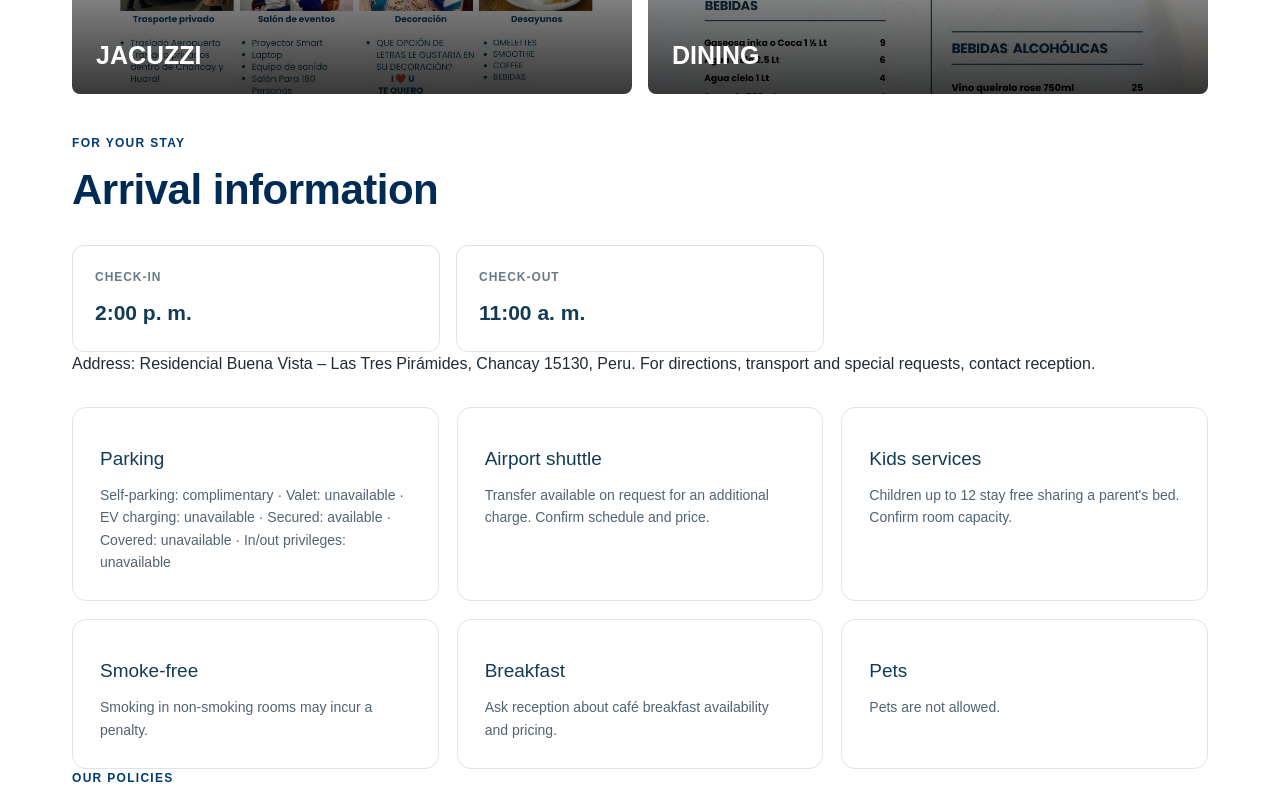
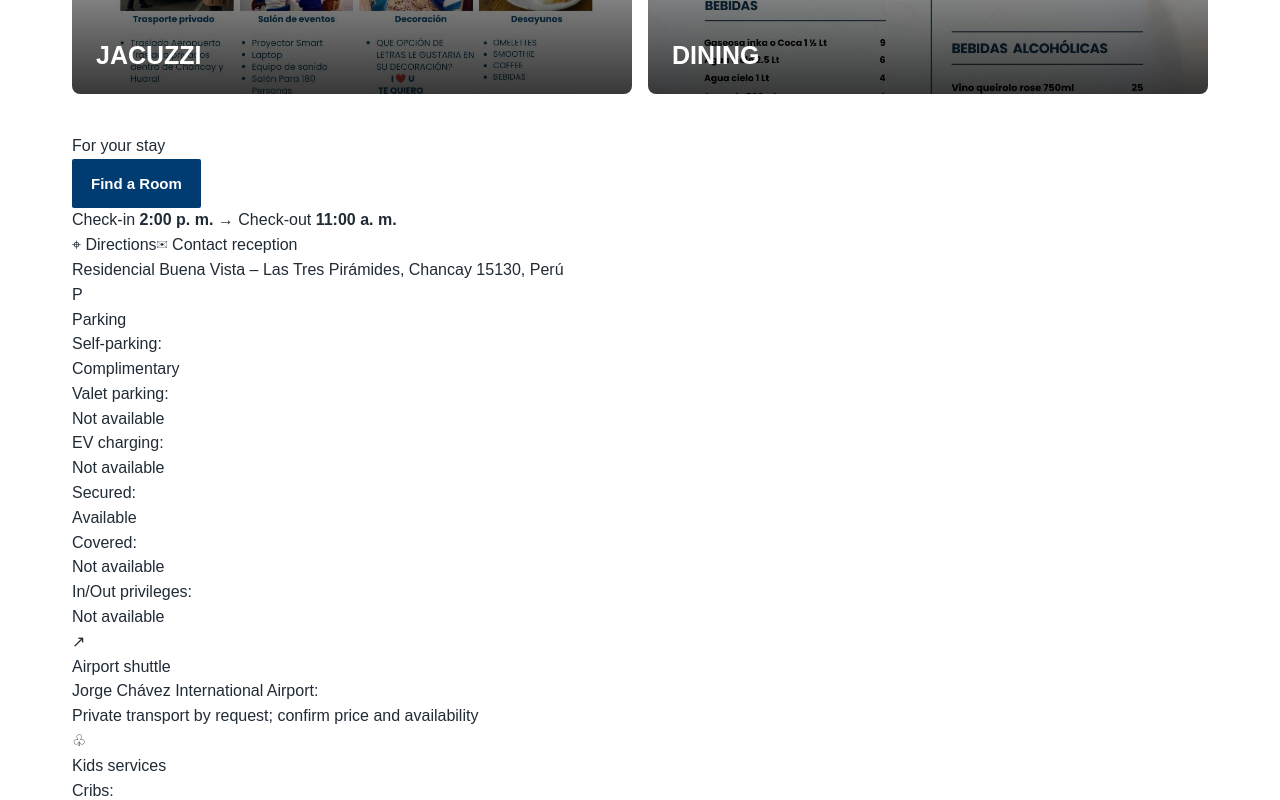
Before and after one commit to camilogomez17/hotelBlueThree, a Next.js app: page /en/politicas in a window 1280 px wide. Shown: the part 1380-2180 px from the top of the page. Built offline with nearby package versions, Linux system fonts and the light colour scheme.

Commit message:
Integrate detailed stay information on policies page

```diff
--- a/app/en/politicas/page.tsx
+++ b/app/en/politicas/page.tsx
@@ -2,6 +2,7 @@ import type { Metadata } from "next";
 import PolicyTabs from "../../components/PolicyTabs";
 import HotelAmenities from "../../components/HotelAmenities";
 import FeaturedAmenities from "../../components/FeaturedAmenities";
+import ForYourStay from "../../components/ForYourStay";
 import { whatsapp } from "../data/hotel";
 
 export const metadata: Metadata = {
@@ -19,20 +20,7 @@ export default function Politicas() {
     <section className="section-wrap hotel-policies-page">
       <HotelAmenities language="en" />
       <FeaturedAmenities language="en" />
-      <div className="section-heading"><div><p className="eyebrow">FOR YOUR STAY</p><h2>Arrival information</h2></div></div>
-      <div className="hotel-policy-times">
-        <div><span>CHECK-IN</span><strong>2:00 p. m.</strong></div>
-        <div><span>CHECK-OUT</span><strong>11:00 a. m.</strong></div>
-      </div>
-      <p>Address: Residencial Buena Vista – Las Tres Pirámides, Chancay 15130, Peru. For directions, transport and special requests, contact reception.</p>
-      <div className="home-policies-grid">
-        <article className="home-policy-card"><h3>Parking</h3><p>Self-parking: complimentary · Valet: unavailable · EV charging: unavailable · Secured: available · Covered: unavailable · In/out privileges: unavailable</p></article>
-        <article className="home-policy-card"><h3>Airport shuttle</h3><p>Transfer available on request for an additional charge. Confirm schedule and price.</p></article>
-        <article className="home-policy-card"><h3>Kids services</h3><p>Children up to 12 stay free sharing a parent's bed. Confirm room capacity.</p></article>
-        <article className="home-policy-card"><h3>Smoke-free</h3><p>Smoking in non-smoking rooms may incur a penalty.</p></article>
-        <article className="home-policy-card"><h3>Breakfast</h3><p>Ask reception about café breakfast availability and pricing.</p></article>
-        <article className="home-policy-card"><h3>Pets</h3><p>Pets are not allowed.</p></article>
-      </div>
+      <ForYourStay language="en" />
       <div className="section-heading"><div><p className="eyebrow">OUR POLICIES</p><h2>Stay conditions</h2></div></div>
       <PolicyTabs language="en" />
       <div className="hotel-policy-note">
```
